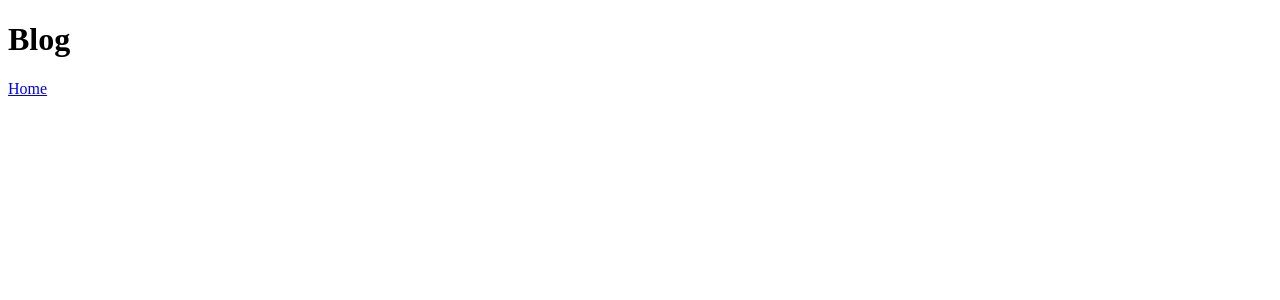
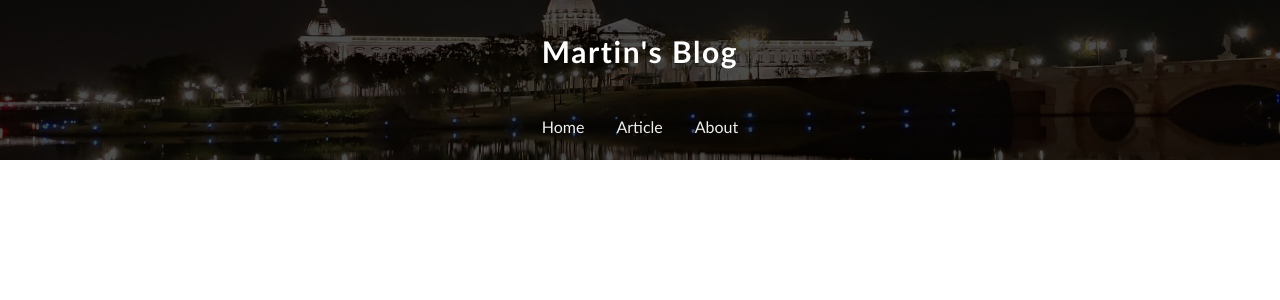
Before and after one commit to HouseAlwaysWin/MartinBlog, an Angular app: page / in a window 1280 px wide. Shown: the top 300 px of the page. Built offline with nearby package versions, Linux system fonts and the light colour scheme.

Commit message:
Add header and nav

```diff
--- a/src/app/app.component.html
+++ b/src/app/app.component.html
@@ -1,3 +1,24 @@
-<h1>Blog</h1>
-<a routerLink="/home">Home</a>
-<router-outlet></router-outlet>
+<header class="header">
+  <div class="header-title">
+    <h3>Martin's Blog</h3>
+  </div>
+  <nav>
+    <div class="nav">
+      <ul>
+        <li>
+          <a>Home</a>
+        </li>
+        <li>
+          <a> Article</a>
+        </li>
+        <li>
+          <a> About</a>
+        </li>
+      </ul>
+    </div>
+  </nav>
+</header>
+
+<div class="container">
+  <router-outlet></router-outlet>
+</div>
--- a/src/app/app.component.scss
+++ b/src/app/app.component.scss
@@ -0,0 +1,46 @@
+.header {
+  background-image: linear-gradient(rgba(0, 0, 0, 0.7), rgba(0, 0, 0, 0.7)), url(../assets/imgs/header-background.jpg);
+  background-size: cover;
+  background-position: center;
+  height: 10rem;
+  // background-attachment: fixed;
+  width: 100%;
+  display: flex;
+  flex-direction: column;
+  justify-content: flex-end;
+  align-items: center;
+
+  &-title {
+    color: #fff;
+    letter-spacing: 0.1rem;
+    height: 100%;
+    font-size: 1.6rem;
+    display: flex;
+    justify-content: center;
+    align-items: center;
+  }
+
+  & ul {
+    list-style: none;
+    display: flex;
+    flex: row wrap;
+
+    margin-bottom: 0.5rem;
+    & li {
+      cursor: pointer;
+      color: #eee;
+      margin: 1rem;
+
+      & a:link,
+      & a:visited {
+        color: #fff;
+      }
+
+      & a:hover,
+      & a:active {
+        border-bottom: 2px solid #fff;
+        transition: border-bottom 0.3s;
+      }
+    }
+  }
+}
--- a/src/styles.scss
+++ b/src/styles.scss
@@ -1 +1,2 @@
 /* You can add global styles to this file, and also import other style files */
+@import "./styles/main";
--- /dev/null
+++ b/src/styles/abstracts/_variable.scss
@@ -0,0 +1 @@
+$color-white: #000;
--- /dev/null
+++ b/src/styles/base/_base.scss
@@ -0,0 +1,15 @@
+* {
+  margin: 0;
+  padding: 0;
+  box-sizing: inherit;
+}
+
+html {
+  font-size: 62.5;
+}
+
+body {
+  box-sizing: border-box;
+  font-family: "Gill Sans", "Gill Sans MT", Calibri, "Trebuchet MS", sans-serif;
+  // background-color: rgb(155, 153, 153);
+}
--- /dev/null
+++ b/src/styles/main.scss
@@ -0,0 +1,3 @@
+@import "./abstracts/variable";
+
+@import "./base/base";
```
Also changed, not shown: src/index.html (+8 -2 lines), src/assets/imgs/header-background.jpg (added).
